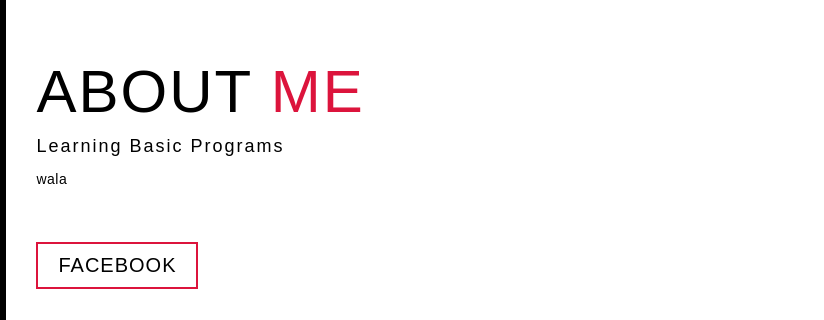
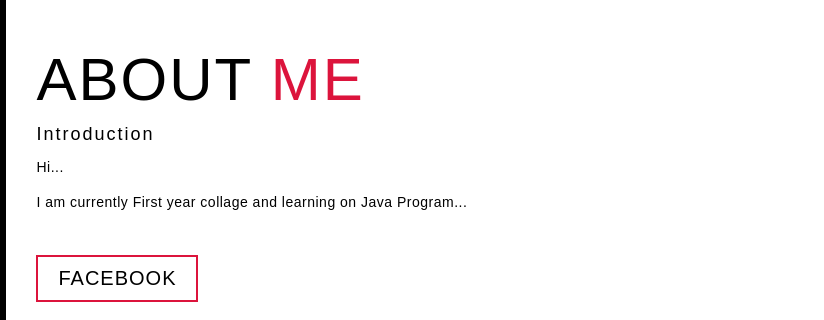
Before and after one commit to shiehb/shiehb.github.io, a plain HTML site: page index.html in a window 1280 px wide. Shown: the part 1002-1322 px from the top of the page, 456-1280 px from the left. Drawn offline with Linux system fonts and the light colour scheme.

Commit message:
Added new files

```diff
--- a/index.html
+++ b/index.html
@@ -51,8 +51,9 @@
       </div>
       <div class="col-right">
         <h1 class="section-title">About <span>me</span></h1>
-        <h2>Learning Basic Programs</h2>
-        <p>wala</p>
+        <h2>Introduction</h2>
+        <p>Hi...</p>
+        <p> I am currently First year collage and learning on Java Program...</p>
         <a href="https://www.facebook.com/echong.urbano?mibextid=ZbWKwL" class="cta">Facebook</a>
       </div>
     </div>
--- a/style.css
+++ b/style.css
@@ -282,7 +282,7 @@ p {
 	margin-bottom: 10px;
 }
 #about .col-right p {
-	margin-bottom: 20px;
+	margin-bottom: 10px;
 }
 #about .col-right .cta {
 	color: black;
@@ -465,7 +465,7 @@ p {
 }
 @keyframes text_reveal_name {
 	100% {
-		color: red;
+		color: crimson;
 		font-weight: 500;
 	}
 }
```
